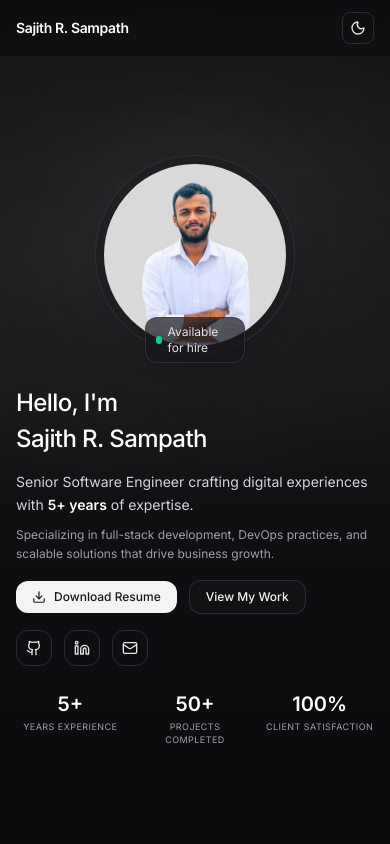
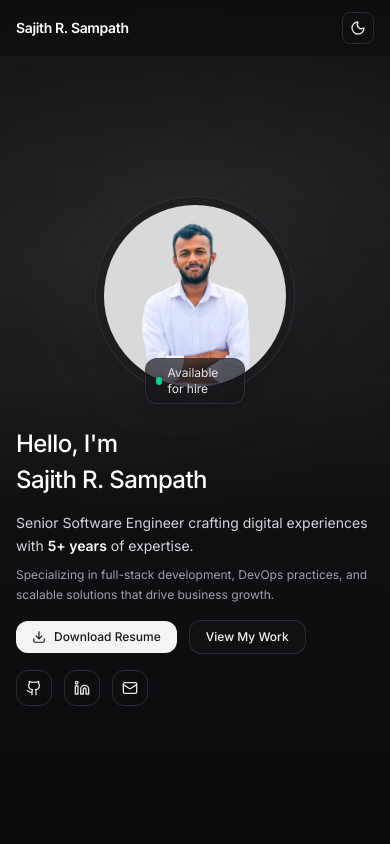
Before and after one commit to sajithcode/sajith-r-sampath-portfolio, a Next.js app: page / in a window 390 px wide. Shown: the top 844 px of the page. Built offline with nearby package versions, Linux system fonts and the light colour scheme.

Commit message:
fix: update Stats section visibility in Hero component

```diff
--- a/app/components/Hero.js
+++ b/app/components/Hero.js
@@ -172,7 +172,7 @@ export default function Hero() {
           {/* Stats */}
           <motion.div
             variants={itemVariants}
-            className="mt-6 md:mt-10 grid grid-cols-3 gap-4 md:gap-6"
+            className="hidden md:grid mt-6 md:mt-10 grid-cols-3 gap-4 md:gap-6"
           >
             <Stat number="5+" label="Years Experience" />
             <Stat number="50+" label="Projects Completed" />
```
